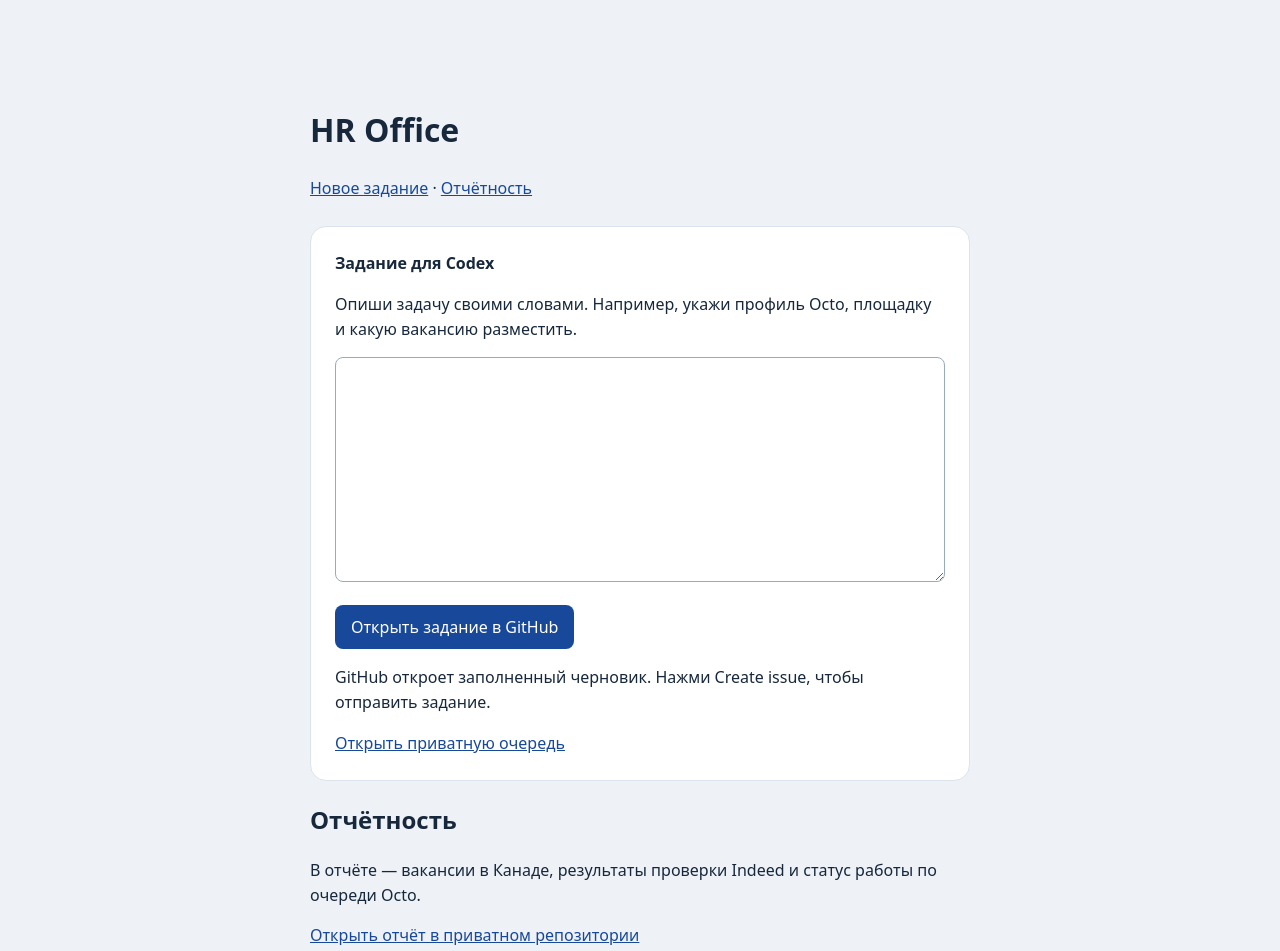
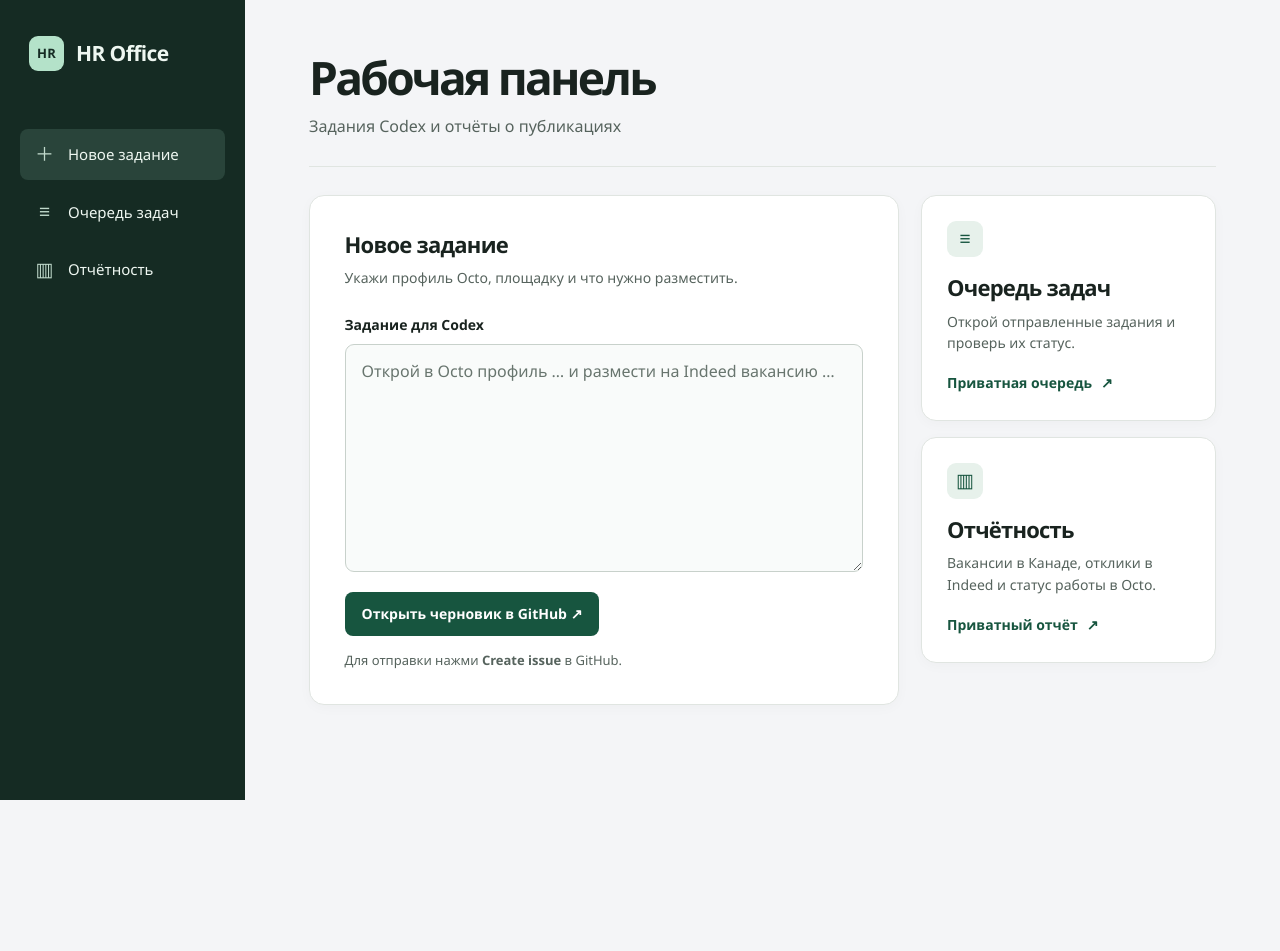
Before and after one commit to john180923/hr-office-pages, a plain HTML site: page index.html in a window 1280 px wide. After the commit the page ends 800 px from the top, so only its background shows below. Drawn offline with Linux system fonts and the light colour scheme.

Commit message:
Redesign HR Office for desktop use

```diff
--- a/index.html
+++ b/index.html
@@ -1,39 +1,97 @@
 <!doctype html>
 <html lang="ru">
+<head>
 <meta charset="utf-8">
 <meta name="viewport" content="width=device-width,initial-scale=1">
 <meta name="referrer" content="no-referrer">
 <title>HR Office</title>
 <style>
-:root{font:16px/1.55 system-ui;color:#17283c;background:#eef2f7}
-main{max-width:660px;margin:8vh auto;padding:20px}
-form{background:white;border:1px solid #dbe3ee;border-radius:16px;padding:24px}
-label{font-weight:700}
-textarea{box-sizing:border-box;width:100%;min-height:200px;padding:12px;border:1px solid #9aaabe;border-radius:8px;font:inherit}
-button{padding:10px 16px;border:0;border-radius:8px;background:#17489a;color:white;font:inherit;cursor:pointer}
-a{color:#17489a}
-:focus-visible{outline:3px solid #1974d2;outline-offset:3px}
+:root{color-scheme:light;--bg:#f4f5f7;--ink:#19231f;--muted:#56635d;--edge:#e0e5e1;--green:#17553f;--rail:#152b23;font:16px/1.55 "Segoe UI",system-ui,sans-serif;color:var(--ink);background:var(--bg)}
+*{box-sizing:border-box}
+body{margin:0}
+a{color:inherit;text-decoration:none}
+:focus-visible{outline:3px solid #5b9a7e;outline-offset:4px}
+.layout{display:grid;grid-template-columns:245px minmax(0,1fr);min-height:100vh}
+.rail{background:var(--rail);color:#eef7f1;padding:36px 20px}
+.brand{display:flex;align-items:center;gap:12px;padding:0 9px;font-size:21px;font-weight:700;letter-spacing:-.6px}
+.mark{display:grid;place-items:center;width:35px;height:35px;border-radius:9px;background:#b4e2c9;color:#152b23;font-size:13px;letter-spacing:.2px}
+nav{display:grid;gap:6px;margin-top:58px}
+nav a{display:flex;align-items:center;gap:12px;padding:11px 13px;border-radius:8px;font-size:15px}
+nav a:hover,nav a:focus-visible{background:#29443a}
+nav .primary{background:#29443a}
+.nav-icon{display:grid;place-items:center;width:23px;font-size:19px;color:#c0d9cb}
+.workspace{width:min(100%,1380px);padding:54px clamp(30px,5vw,82px) 60px;margin-inline:auto}
+header{padding-bottom:27px;border-bottom:1px solid var(--edge);margin-bottom:28px}
+h1,h2,p{margin:0}
+h1{font-size:clamp(36px,3.6vw,54px);letter-spacing:-.06em;line-height:1.05;font-weight:720}
+header p{margin-top:12px;color:var(--muted)}
+.grid{display:grid;grid-template-columns:minmax(0,2fr) minmax(235px,1fr);align-items:start;gap:22px}
+.card{background:#fff;border:1px solid var(--edge);border-radius:15px;padding:clamp(22px,2.7vw,35px);box-shadow:0 3px 13px #1e322007}
+.card h2{font-size:22px;line-height:1.25;letter-spacing:-.035em}
+.card p{color:var(--muted);font-size:14px}
+.card h2+p{margin-top:9px}
+label{display:block;margin:25px 0 8px;font-size:14px;font-weight:650}
+textarea{display:block;width:100%;min-height:222px;padding:14px 16px;border:1px solid #c8d1cb;border-radius:9px;background:#f9fbfa;font:inherit;color:var(--ink);resize:vertical}
+textarea::placeholder{color:#68756e}
+textarea:focus{background:white;border-color:#5b9a7e}
+.actions{display:flex;align-items:center;gap:14px;flex-wrap:wrap;margin-top:20px}
+button{border:0;border-radius:8px;background:var(--green);padding:11px 17px;color:white;font:inherit;font-size:14px;font-weight:650;cursor:pointer;white-space:nowrap}
+button:hover{background:#103e2e}
+.actions p{font-size:13px}
+#notice{margin-top:10px;color:#9a352a}
 #notice:empty{display:none}
+.side{display:grid;gap:16px}
+.side .card{padding:25px}
+.link{display:inline-flex;align-items:center;gap:9px;color:var(--green);font-size:14px;font-weight:700;margin-top:18px}
+.link:hover{text-decoration:underline;text-underline-offset:4px}
+.section-icon{display:grid;place-items:center;width:36px;height:36px;border-radius:9px;background:#e7f1eb;color:var(--green);margin-bottom:17px;font-size:19px}
+@media(max-width:1050px){.layout{grid-template-columns:188px minmax(0,1fr)}.rail{padding-inline:12px}.grid{grid-template-columns:minmax(0,1fr)}.side{grid-template-columns:repeat(2,minmax(0,1fr))}}
 </style>
-<main>
-<h1>HR Office</h1>
-<nav aria-label="Разделы"><a href="#task-form">Новое задание</a> · <a href="#reports">Отчётность</a></nav>
-<br>
-<form id="task-form">
+</head>
+<body>
+<div class="layout">
+<aside class="rail">
+<a class="brand" href="./"><span class="mark" aria-hidden="true">HR</span> HR Office</a>
+<nav aria-label="Разделы">
+<a class="primary" href="#task-form"><span class="nav-icon" aria-hidden="true">＋</span>Новое задание</a>
+<a href="https://github.com/john180923/hr-office/issues"><span class="nav-icon" aria-hidden="true">≡</span>Очередь задач</a>
+<a href="#reports"><span class="nav-icon" aria-hidden="true">▥</span>Отчётность</a>
+</nav>
+</aside>
+<main class="workspace">
+<header>
+<h1>Рабочая панель</h1>
+<p>Задания Codex и отчёты о публикациях</p>
+</header>
+<div class="grid">
+<form id="task-form" class="card" aria-labelledby="task-heading">
+<h2 id="task-heading">Новое задание</h2>
+<p id="hint">Укажи профиль Octo, площадку и что нужно разместить.</p>
 <label for="task">Задание для Codex</label>
-<p id="hint">Опиши задачу своими словами. Например, укажи профиль Octo, площадку и какую вакансию разместить.</p>
-<textarea id="task" rows="8" required aria-describedby="hint"></textarea>
+<textarea id="task" rows="8" required aria-describedby="hint" placeholder="Открой в Octo профиль … и размести на Indeed вакансию …"></textarea>
 <p id="notice" role="status"></p>
-<p><button type="submit">Открыть задание в GitHub</button></p>
-<p>GitHub откроет заполненный черновик. Нажми Create issue, чтобы отправить задание.</p>
-<a href="https://github.com/john180923/hr-office/issues">Открыть приватную очередь</a>
+<div class="actions">
+<button type="submit">Открыть черновик в GitHub <span aria-hidden="true">↗</span></button>
+<p>Для отправки нажми <strong>Create issue</strong> в GitHub.</p>
+</div>
 </form>
-<section id="reports" aria-labelledby="reports-heading">
+<div class="side">
+<section class="card" aria-labelledby="queue-heading">
+<div class="section-icon" aria-hidden="true">≡</div>
+<h2 id="queue-heading">Очередь задач</h2>
+<p>Открой отправленные задания и проверь их статус.</p>
+<a class="link" href="https://github.com/john180923/hr-office/issues">Приватная очередь <span aria-hidden="true">↗</span></a>
+</section>
+<section id="reports" class="card" aria-labelledby="reports-heading">
+<div class="section-icon" aria-hidden="true">▥</div>
 <h2 id="reports-heading">Отчётность</h2>
-<p>В отчёте — вакансии в Канаде, результаты проверки Indeed и статус работы по очереди Octo.</p>
-<p><a href="https://github.com/john180923/hr-office/blob/main/publication-report.md">Открыть отчёт в приватном репозитории</a></p>
+<p>Вакансии в Канаде, отклики в Indeed и статус работы в Octo.</p>
+<a class="link" href="https://github.com/john180923/hr-office/blob/main/publication-report.md">Приватный отчёт <span aria-hidden="true">↗</span></a>
 </section>
+</div>
+</div>
 </main>
+</div>
 <script>
 const form = document.querySelector('#task-form');
 const task = document.querySelector('#task');
@@ -56,4 +114,5 @@ form.addEventListener('submit', event => {
   window.location.assign(url);
 });
 </script>
+</body>
 </html>
```
